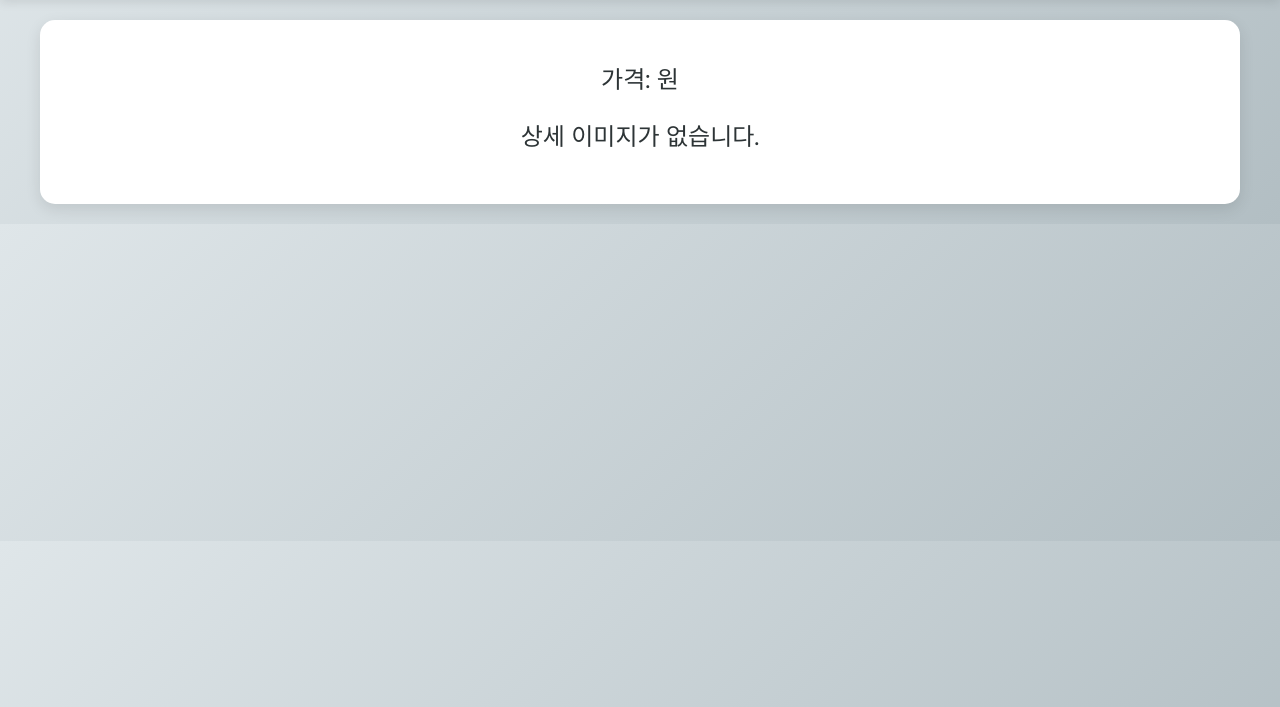
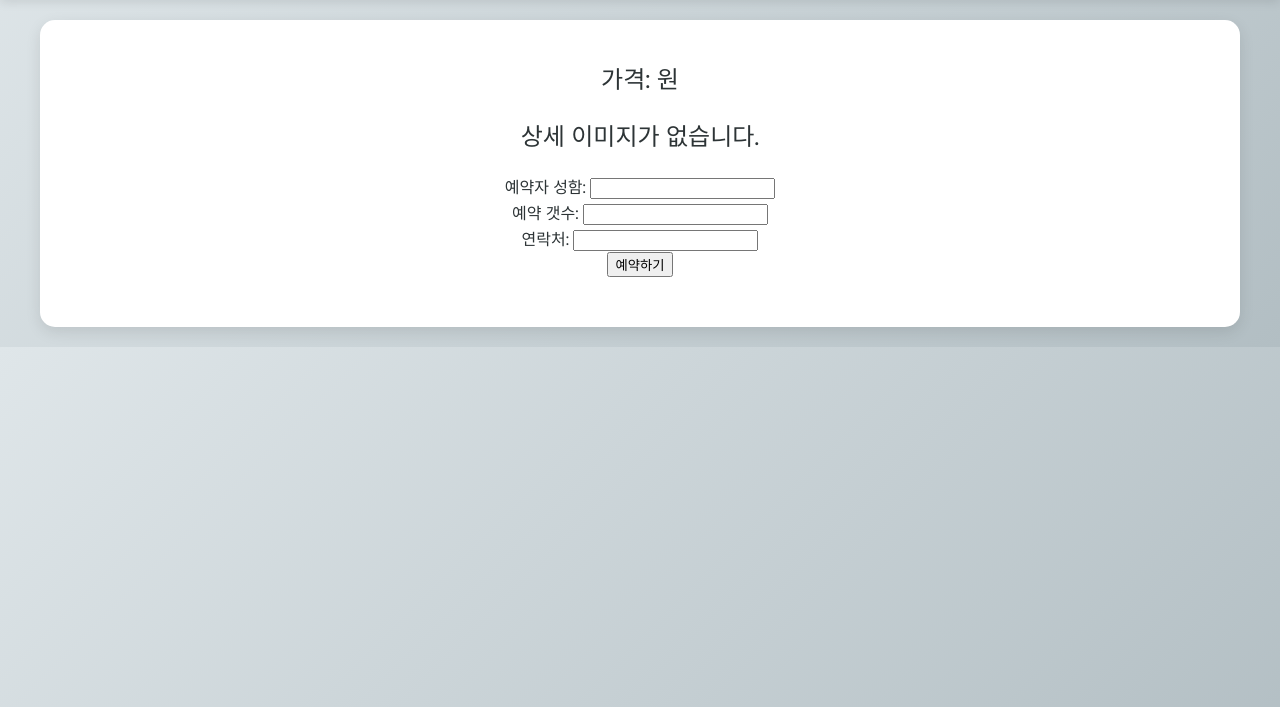
Before and after one commit to kimyunyeoung/bhmarket, a plain HTML site: page detail.html in a window 1280 px wide. Shown: the part 93-800 px from the top of the page. Drawn offline with Linux system fonts and the light colour scheme.

Commit message:
Update detail.html

```diff
--- a/detail.html
+++ b/detail.html
@@ -18,6 +18,22 @@
             <h2 id="productName"></h2>
             <p id="productPrice"></p>
             <div id="detailImages"></div>
+            <form id="reservationForm">
+                <div class="form-group">
+                    <label for="reserverName">예약자 성함:</label>
+                    <input type="text" id="reserverName" name="reserverName" required>
+                </div>
+                <div class="form-group">
+                    <label for="quantity">예약 갯수:</label>
+                    <input type="number" id="quantity" name="quantity" min="1" required>
+                </div>
+                <div class="form-group">
+                    <label for="contact">연락처:</label>
+                    <input type="tel" id="contact" name="contact" required>
+                </div>
+                <button type="submit" id="reserveButton">예약하기</button>
+            </form>
+            <p id="formMessage" class="hidden"></p>
         </section>
     </main>
 </body>
```
